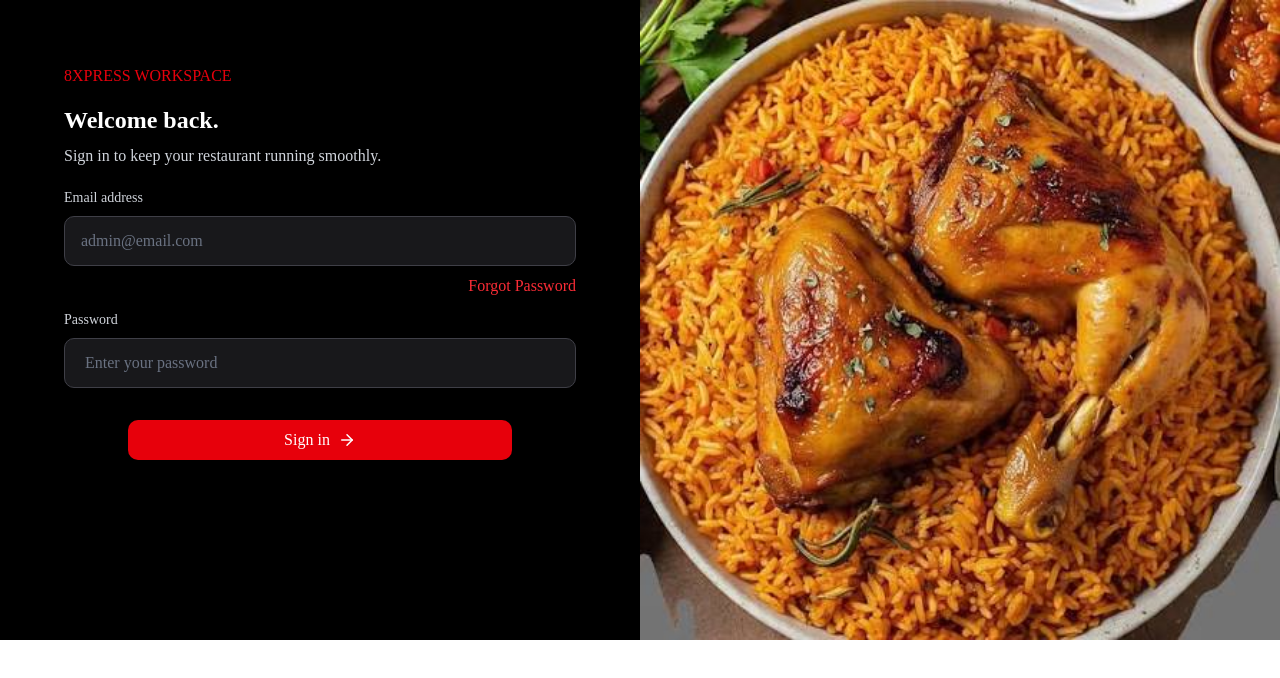
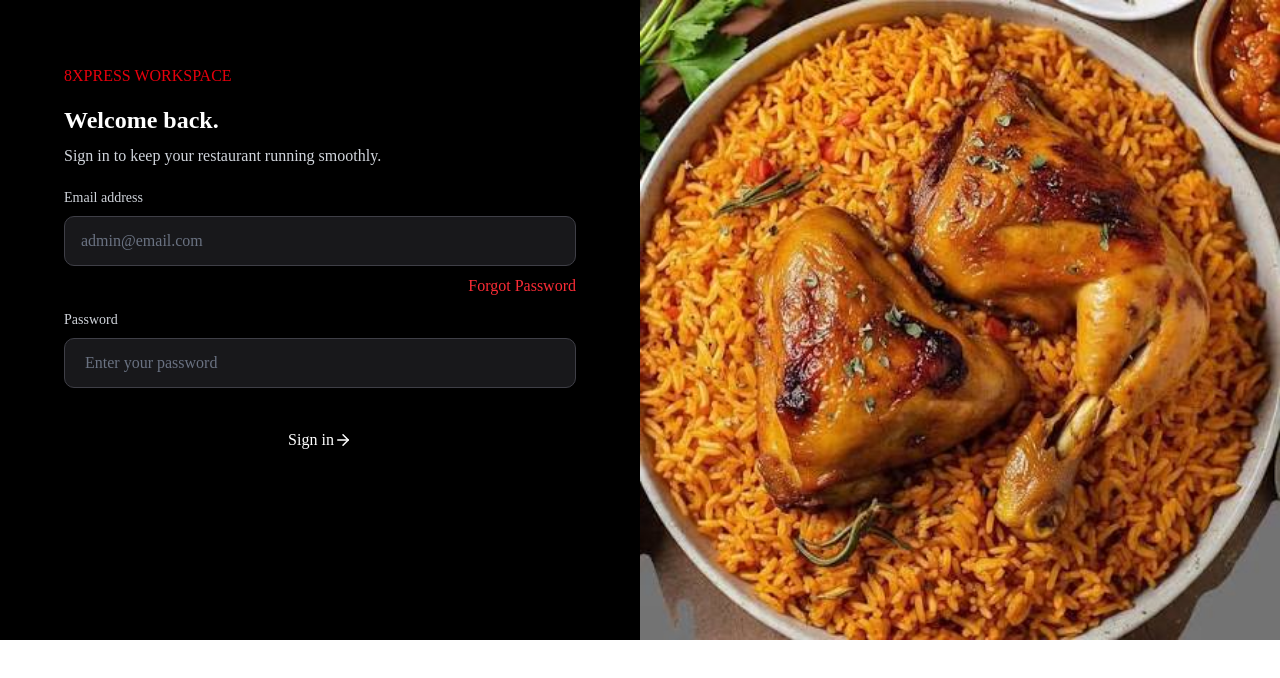
Before and after one commit to ADEDANCE/8xpress-admin, a Next.js app: page / in a window 1280 px wide. Shown: the top 678 px of the page. Built offline with nearby package versions, Linux system fonts and the light colour scheme.

Commit message:
Refractor:change button padding

```diff
--- a/app/component/ui/Button.tsx
+++ b/app/component/ui/Button.tsx
@@ -10,7 +10,7 @@ type ButtonProps = {
 const Button = ({ text, className = "", icon, onClick }: ButtonProps) => {
   return (
     <button
-      className={`bg-red-600 text-white px-2 py-2 rounded-lg flex gap-2  items-center justify-center ${className}`}
+      className={`text-white px-2 py-2 rounded-lg flex   items-center justify-center ${className}`}
       onClick={onClick}
     >
       {text}
```
